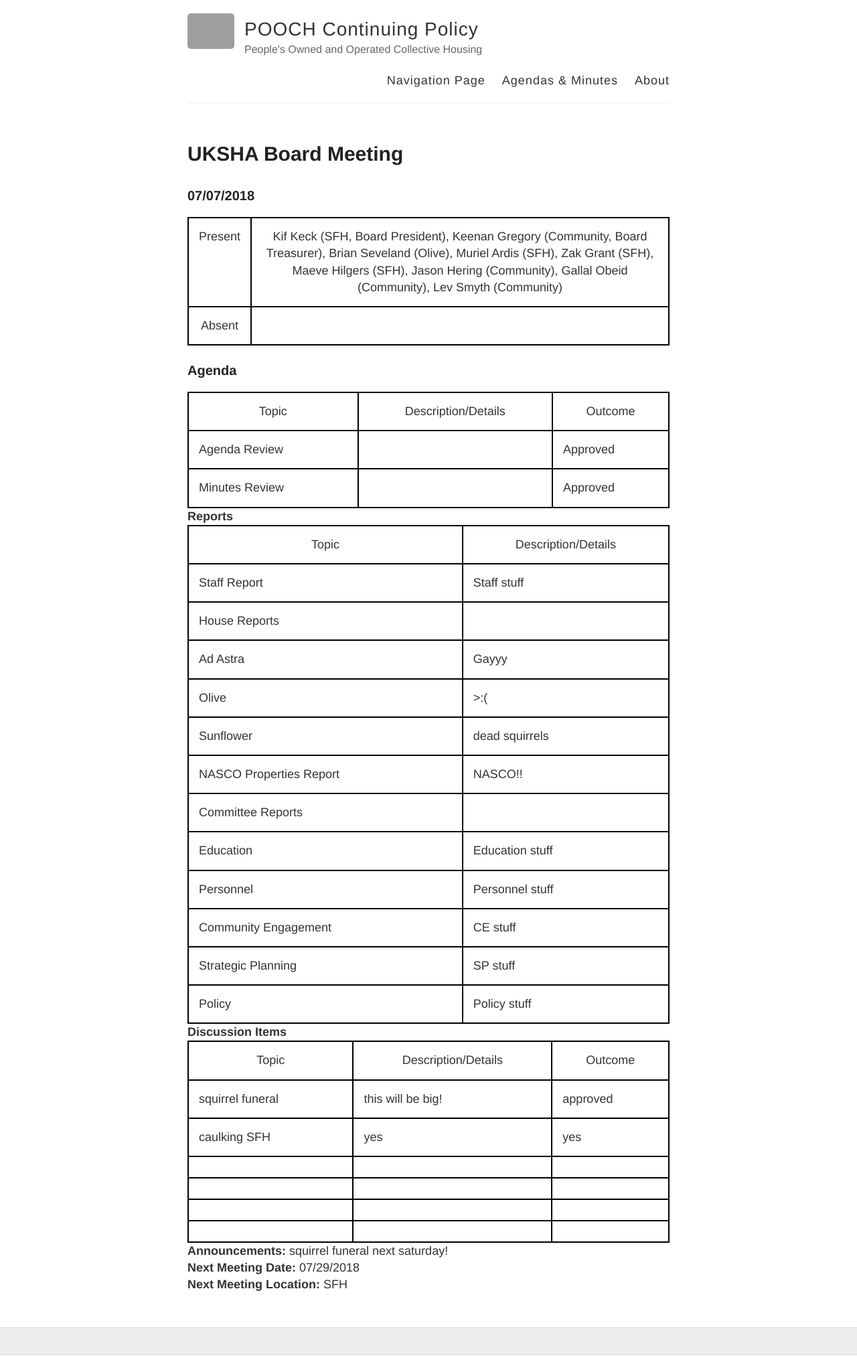
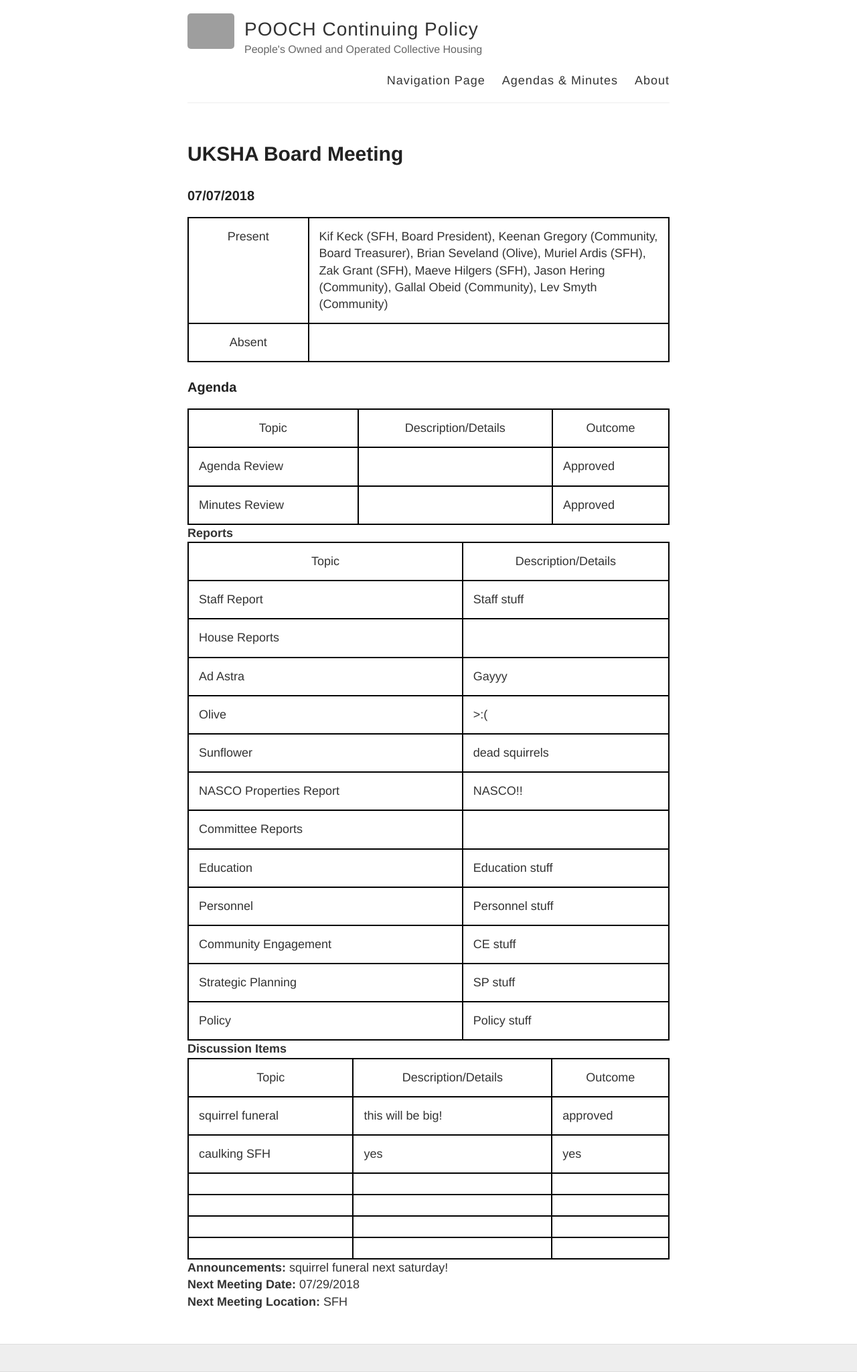
Before and after one commit to POOCHCOOP/POOCHCOOP.github.io, a Jekyll site: the page built from _meetings/07-29-18.html, in a window 1280 px wide. Shown: the whole page at 67% size. Built offline with Jekyll 4.4.1, drawn with Linux system fonts in a browser that asks for light colours; before the commit the page ends 2024 px from its top, so only the background shows below that; grey boxes are pictures that could not be loaded.

Commit message:
Update minutes.html

```diff
--- a/_layouts/minutes.html
+++ b/_layouts/minutes.html
@@ -7,8 +7,8 @@ layout: default
 	<h3>{{ page.title }}</h3>
 
 	<table>
-		<tr><th>Present</th><th>{{ page.present }}</th></tr>
-		<tr><th>Absent</th><th>{{ page.absent }}</th></tr>
+		<tr><th width="25%">Present</th><td>{{ page.present }}</td></tr>
+		<tr><th>Absent</th><td>{{ page.absent }}</td></tr>
 	</table>
 
 	<div class="entry">
```
